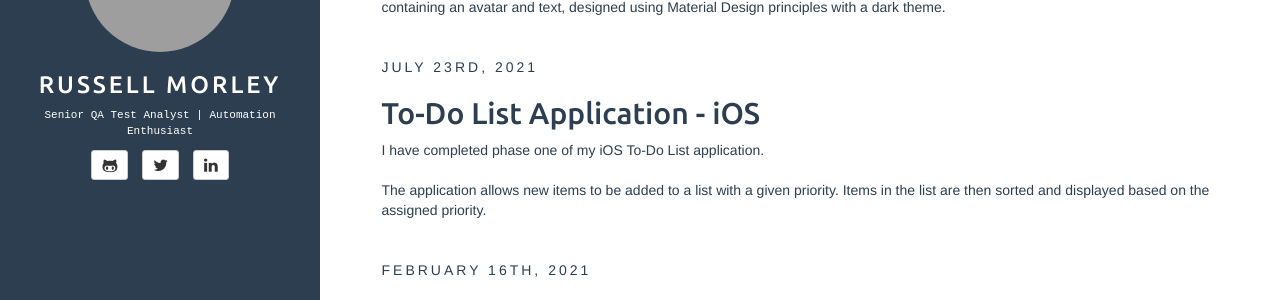
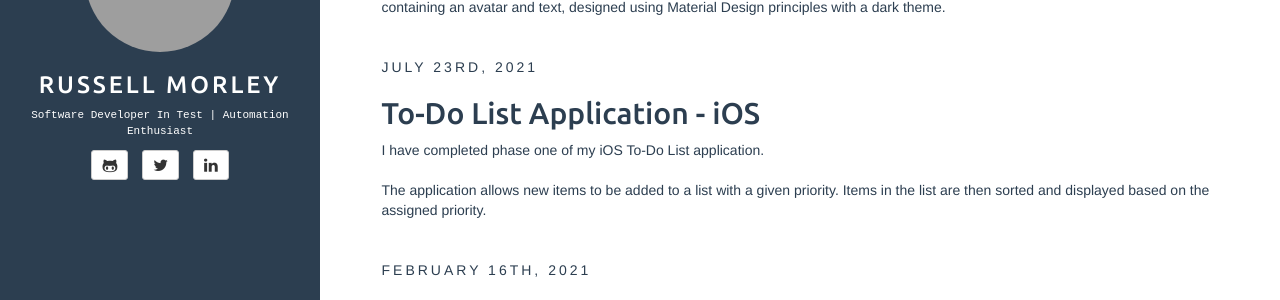
Before and after one commit to Rusty84/Rusty84.github.io, a Jekyll site: the page built from index.html, in a window 1280 px wide. Shown: the part 226-526 px from the top of the page. Built offline with Jekyll 4.4.1, drawn with Linux system fonts in a browser that asks for light colours; the list of posts is cut into pages by our own code; grey boxes are pictures that could not be loaded.

Commit message:
Update _config.yml

```diff
--- a/_config.yml
+++ b/_config.yml
@@ -23,7 +23,7 @@ author:
   github: Rusty84
   twitter: rusty_rebel_
   linkedin: russell-morley
-  bio: Senior QA Test Analyst | Automation Enthusiast
+  bio: Software Developer In Test | Automation Enthusiast
   email_md5: 6f4dc49e6295c96626503a8d217493d2
 
 rss_path: feed.xml
```
